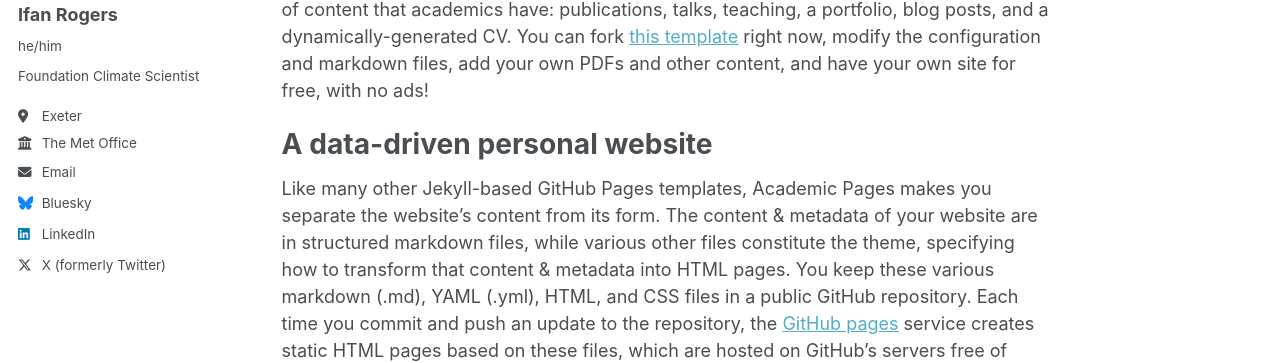
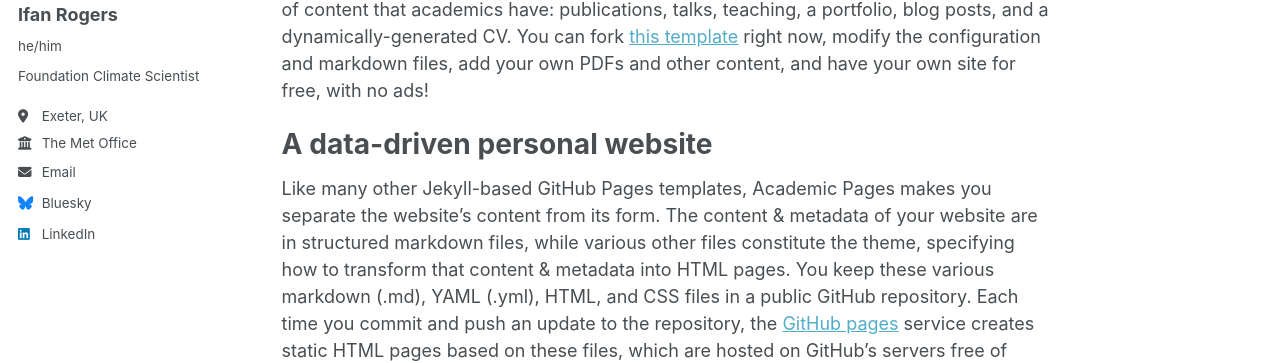
Before and after one commit to Ifan-Rogers/ifan-rogers.github.io, a Jekyll site: the page built from _pages/about.md, in a window 1280 px wide. Shown: the part 280-643 px from the top of the page. Built offline with Jekyll 4.4.1, drawn with Linux system fonts in a browser that asks for light colours.

Commit message:
Update _config.yml

```diff
--- a/_config.yml
+++ b/_config.yml
@@ -26,7 +26,7 @@ author:
   name             : "Ifan Rogers"
   pronouns         : "he/him"
   bio              : "Foundation Climate Scientist"
-  location         : "Exeter"
+  location         : "Exeter, UK"
   employer         : "The Met Office"
   uri              : # URL
   email            : "ifan.rogers@metoffice.gov.uk"
@@ -67,7 +67,7 @@ author:
   steam            : # Username
   telegram         : # URL
   tumblr           : # Username
-  twitter          : "IfanRogers"
+  twitter          : # "IfanRogers"
   vine             : # Username
   weibo            : # Username
   wikipedia        : # Username
```
